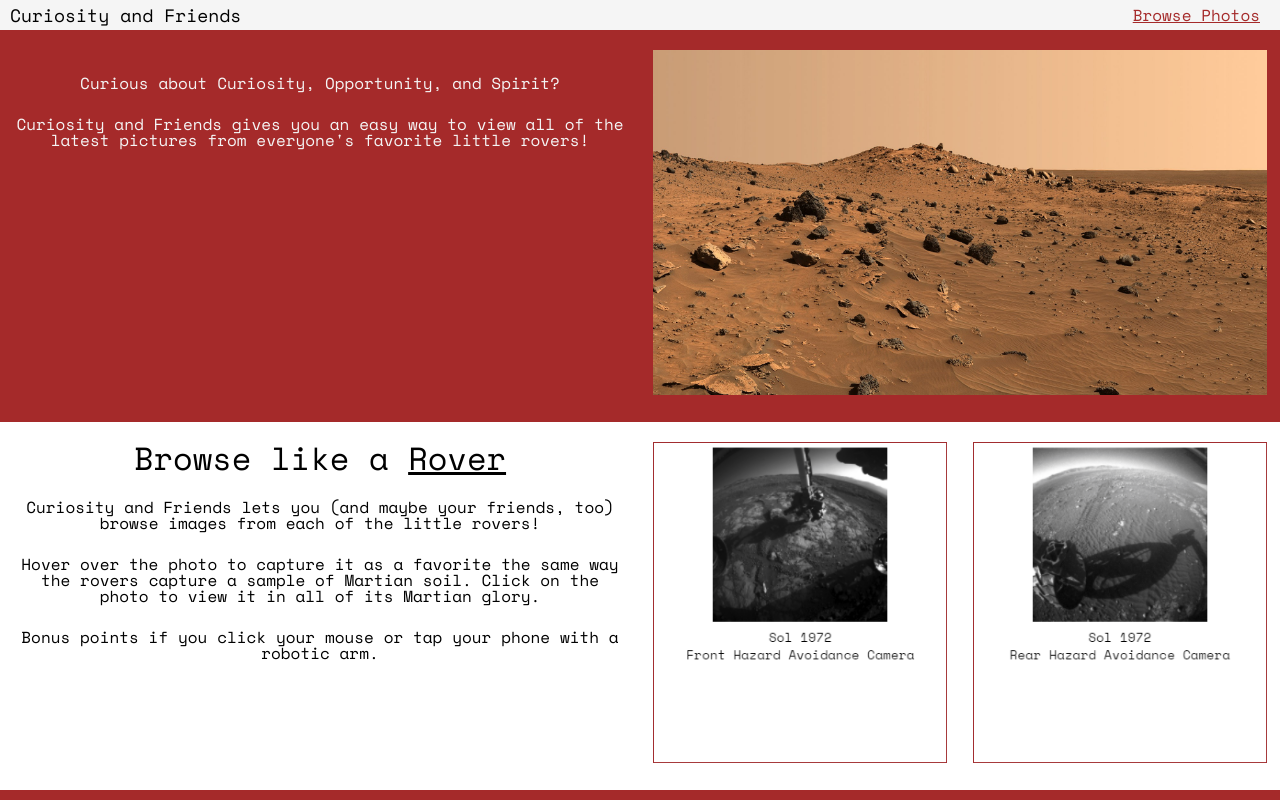
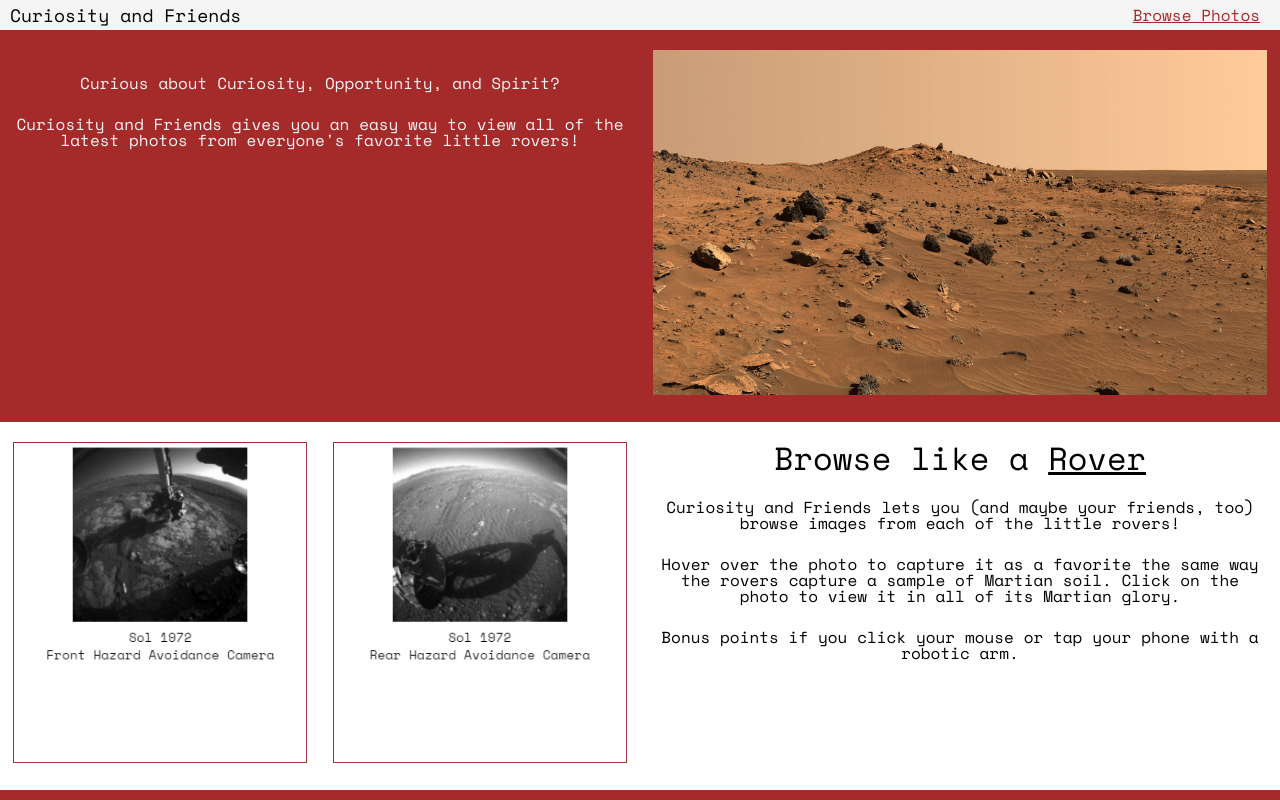
Before and after one commit to flooyd/Curiosity-and-Friends, a plain HTML site: page index.html in a window 1280 px wide. Shown: the top 800 px of the page. Drawn offline with nearby package versions, Linux system fonts and the light colour scheme.

```diff
--- a/app.css
+++ b/app.css
@@ -51,7 +51,7 @@
 }
 
 .intro p {
-  margin-top: 25px;
+  margin: 25px 0px 15px 0px;
   color: whitesmoke;
 
 }
@@ -69,6 +69,10 @@
   color: black;
 }
 
+.intro2 img {
+  max-width: 320px;
+  max-height: 350px;
+}
 .intro3 img, .intro4 img, .intro5 img {
   max-width: 450px;
   max-height: 450px;
@@ -130,6 +134,7 @@
 }
 
 .row {
+  background-color:
   margin: 0 auto;
 }
 
--- a/index.html
+++ b/index.html
@@ -28,7 +28,7 @@
     <div class="row">
       <div class="col-6">
         <p>Curious about Curiosity, Opportunity, and Spirit?</p>
-        <p>Curiosity and Friends gives you an easy way to view all of the latest pictures from everyone's favorite little rovers!</p>
+        <p>Curiosity and Friends gives you an easy way to view all of the latest photos from everyone's favorite little rovers!</p>
       </div>
       <div class="col-6">
         <img src="images/header.jpg">
@@ -36,31 +36,27 @@
     </div>
   </section>
   <section role="region" class="intro intro2">
+    <div class="row">
+        <div class="col-3">
+            <img src="images/sample1.png">
+          </div>
+          <div class="col-3">
+            <img src="images/sample2.png">
+          </div>
       <div class="col-6">
         <h1>Browse like a
           <u>Rover</u>
         </h1>
         <p>Curiosity and Friends lets you (and maybe your friends, too) browse images from each of the little rovers!</p>
-        <p>Hover over
-            the photo to capture it as a favorite the same way the rovers capture a sample of Martian soil. Click on the photo
-            to view it in all of its Martian glory.</p>
+        <p>Hover over the photo to capture it as a favorite the same way the rovers capture a sample of Martian soil. Click
+          on the photo to view it in all of its Martian glory.</p>
         <p>Bonus points if you click your mouse or tap your phone with a robotic arm.</p>
       </div>
-      <div class="row">
-        <div class="col-3">
-          <img src="images/sample1.png">
-        </div>
-        <div class="col-3">
-          <img src="images/sample2.png">
-        </div>
-      </div>
-    </section>
+    </div>
+  </section>
 
   <section role="region" class="intro intro3">
     <div class="row">
-      <div class="col-6">
-        <img src="images/curiosity.jpg">
-      </div>
       <div class="col-6">
         <h1>Curiosity</h1>
         <p>Lorem ipsum dolor sit amet, consectetur adipiscing elit. Suspendisse commodo ut odio id pretium. Duis molestie quam
@@ -69,10 +65,16 @@
           ac, commodo metus. In vitae metus enim. Donec fermentum nibh eget tellus vehicula porttitor. Integer tincidunt
           imperdiet justo ut aliquam. </p>
       </div>
+      <div class="col-6">
+          <img src="images/curiosity.jpg">
+        </div>
     </div>
   </section>
   <section role="region" class="intro intro4">
     <div class="row">
+        <div class="col-6">
+            <img src="images/opportunity.jpg">
+          </div>
       <div class="col-6">
         <h1>Opportunity</h1>
         <p>Lorem ipsum dolor sit amet, consectetur adipiscing elit. Suspendisse commodo ut odio id pretium. Duis molestie quam
@@ -81,16 +83,10 @@
           ac, commodo metus. In vitae metus enim. Donec fermentum nibh eget tellus vehicula porttitor. Integer tincidunt
           imperdiet justo ut aliquam. </p>
       </div>
-      <div class="col-6">
-        <img src="images/opportunity.jpg">
-      </div>
     </div>
   </section>
   <section role="region" class="intro intro5">
     <div class="row">
-      <div class="col-6">
-        <img src="images/spirit.jpg">
-      </div>
       <div class="col-6">
         <h1>Spirit</h1>
         <p>Lorem ipsum dolor sit amet, consectetur adipiscing elit. Suspendisse commodo ut odio id pretium. Duis molestie quam
@@ -99,6 +95,9 @@
           ac, commodo metus. In vitae metus enim. Donec fermentum nibh eget tellus vehicula porttitor. Integer tincidunt
           imperdiet justo ut aliquam. </p>
       </div>
+      <div class="col-6">
+          <img src="images/spirit.jpg">
+        </div>
     </div>
   </section>
 
```
